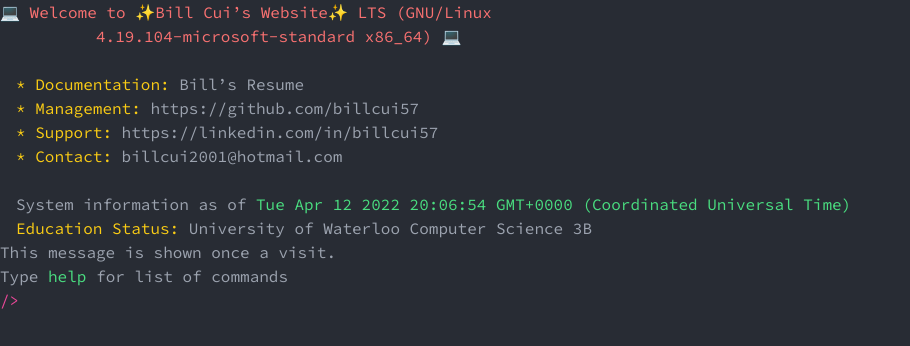
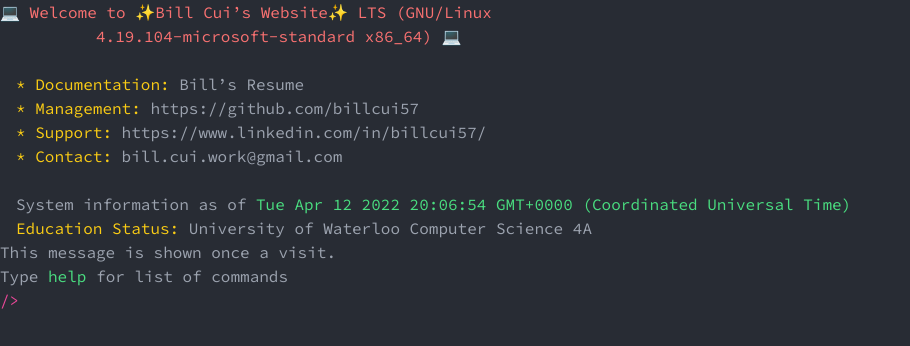
Before and after one commit to billcui57/billcuiv3, a Next.js app: page /console in a window 1280 px wide. Shown: the top 346 px of the page, without its empty margins (0-910 px from the left). Built offline with nearby package versions, Linux system fonts and the light colour scheme.

Commit message:
added localization utils and const for personal info

```diff
--- a/src/components/console/welcome/index.tsx
+++ b/src/components/console/welcome/index.tsx
@@ -1,5 +1,7 @@
 import ConsoleLine from "@/components/console/consoleLine";
 import Typography from "@/components/typography";
+import me from "@/constants/me";
+import { LocalizationUtils } from "@/utils";
 import React, { Component, useEffect, useState } from "react";
 
 const Welcome = () => {
@@ -21,7 +23,12 @@ const Welcome = () => {
           text="* Documentation: "
           indent={1}
         />
-        <Typography colour="text" size="base" text="Bill’s Resume" />
+        <Typography
+          colour="text"
+          size="base"
+          text="Bill’s Resume"
+          link={me.resumeLink}
+        />
       </ConsoleLine>
       <ConsoleLine>
         <Typography
@@ -33,7 +40,8 @@ const Welcome = () => {
         <Typography
           colour="text"
           size="base"
-          text="https://github.com/billcui57"
+          text={me.githubLink}
+          link={me.githubLink}
         />
       </ConsoleLine>
       <ConsoleLine>
@@ -41,12 +49,18 @@ const Welcome = () => {
         <Typography
           colour="text"
           size="base"
-          text="https://linkedin.com/in/billcui57"
+          text={me.linkedinLink}
+          link={me.linkedinLink}
         />
       </ConsoleLine>
       <ConsoleLine>
         <Typography colour="yellow" size="base" text="* Contact: " indent={1} />
-        <Typography colour="text" size="base" text="billcui2001@hotmail.com" />
+        <Typography
+          colour="text"
+          size="base"
+          text={me.contactEmail}
+          link={LocalizationUtils.convertMailTo(me.contactEmail)}
+        />
       </ConsoleLine>
       <ConsoleLine />
       <ConsoleLine>
@@ -68,7 +82,7 @@ const Welcome = () => {
         <Typography
           colour="text"
           size="base"
-          text="University of Waterloo Computer Science 3B"
+          text={`University of Waterloo Computer Science ${me.termLevel}`}
         />
       </ConsoleLine>
       <ConsoleLine>
--- a/src/components/typography/index.tsx
+++ b/src/components/typography/index.tsx
@@ -27,6 +27,7 @@ type TypographyProps = {
   bold?: boolean;
   noWrap?: boolean;
   indent?: number;
+  link?: string;
 };
 
 const COLOURS = {
@@ -77,7 +78,19 @@ const Typography = (props: TypographyProps) => {
     return null;
   }
 
-  return <p className={classes}>{props.text}</p>;
+  const renderText = () => {
+    return <p className={classes}>{props.text}</p>;
+  };
+
+  if (props.link !== undefined) {
+    return (
+      <a href={props.link} className="hover:opacity-75">
+        {renderText()}
+      </a>
+    );
+  }
+
+  return renderText();
 };
 
 export default Typography;
--- /dev/null
+++ b/src/constants/me.ts
@@ -0,0 +1,19 @@
+
+
+export interface Me {
+  termLevel: string;
+  year: number;
+  contactEmail: string;
+  resumeLink: string;
+  githubLink: string;
+  linkedinLink: string;
+}
+
+export default {
+  termLevel: "4A",
+  year: 4,
+  contactEmail: "bill.cui.work@gmail.com",
+  resumeLink: "https://drive.google.com/file/d/1Bsh-tExb16kIKJd56twI5EEsD9N_W7pL/view",
+  githubLink: "https://github.com/billcui57",
+  linkedinLink: "https://www.linkedin.com/in/billcui57/"
+} as Me
--- a/src/containers/home/index.tsx
+++ b/src/containers/home/index.tsx
@@ -10,24 +10,14 @@ import { useRouter } from "next/router";
 import SectionHead from "@/components/sectionHead";
 import { projects } from "@/components/console/files";
 import React from "react";
+import { LocalizationUtils } from "@/utils";
+import me from "@/constants/me";
 
 const HomeContainer = () => {
   const router = useRouter();
 
   const handleConsoleClick = () => {
     router.push("/console");
-  };
-
-  const handleEmailClick = () => {
-    window.open("mailto:billcui2001@hotmail.com");
-  };
-
-  const handleLinkedInClick = () => {
-    window.open("https://www.linkedin.com/in/billcui57/?originalSubdomain=ca");
-  };
-
-  const handleGithubClick = () => {
-    window.open("https://github.com/billcui57");
   };
 
   return (
@@ -54,7 +44,9 @@ const HomeContainer = () => {
           </div>
           <div className="flex justify-center">
             <Typography
-              text="Currently, I am a third year Computer Science student at the University of Waterloo"
+              text={`Currently, I am a ${LocalizationUtils.localizeYearNumber(
+                me.year
+              )} year Computer Science student at the University of Waterloo`}
               size="base"
               colour="text"
               className="text-center"
@@ -85,16 +77,24 @@ const HomeContainer = () => {
             <SectionHead title="$ vim ~/.contact_me"></SectionHead>
           </div>
           <div className="flex space-x-4 justify-center mb-16 mt-4">
-            <Button onClick={() => handleEmailClick()} type="transparent">
-              <Typography colour="text" size="base" text={"Email"} />
-            </Button>
-
-            <Button onClick={() => handleLinkedInClick()} type="transparent">
-              <Typography colour="text" size="base" text={"LinkedIn"} />
-            </Button>
-            <Button onClick={() => handleGithubClick()} type="transparent">
-              <Typography colour="text" size="base" text={"GitHub"} />
-            </Button>
+            <Typography
+              colour="text"
+              size="base"
+              text={"Email"}
+              link={LocalizationUtils.convertMailTo(me.contactEmail)}
+            />
+            <Typography
+              colour="text"
+              size="base"
+              text={"LinkedIn"}
+              link={me.linkedinLink}
+            />
+            <Typography
+              colour="text"
+              size="base"
+              text={"GitHub"}
+              link={me.githubLink}
+            />
           </div>
         </div>
       </div>
--- a/src/utils/index.ts
+++ b/src/utils/index.ts
@@ -0,0 +1 @@
+export { default as LocalizationUtils } from './localization'
--- /dev/null
+++ b/src/utils/localization/index.ts
@@ -0,0 +1,26 @@
+
+
+const localizeYearNumber = (year: number): string | undefined => {
+
+  const yearLevels = [
+    "first",
+    "second",
+    "third",
+    "fourth"
+  ]
+
+  if (year < 1 || year > yearLevels.length) {
+    return undefined
+  }
+
+  return yearLevels[year - 1]
+}
+
+const convertMailTo = (email: string) => {
+  return "mailto:" + email
+}
+
+export default {
+  localizeYearNumber,
+  convertMailTo
+}
```
